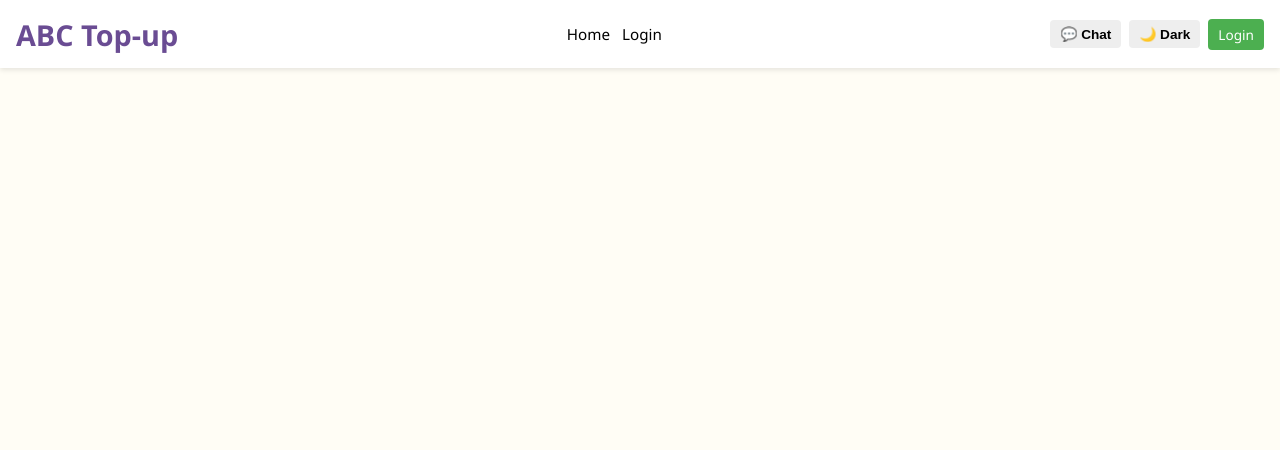
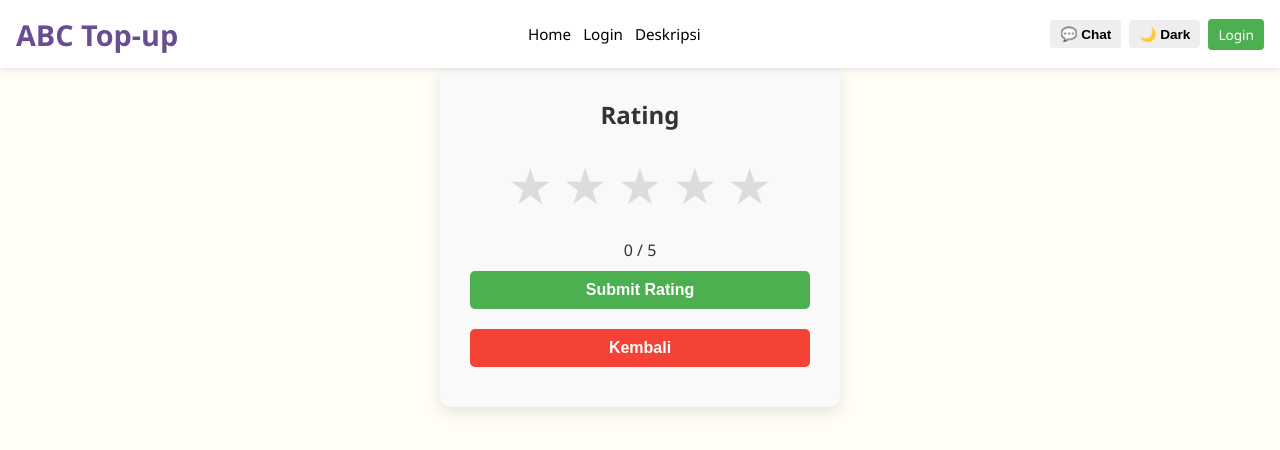
Before and after one commit to Koosell/final-project-fullstack, a React (Vite) app: page /rating in a window 1280 px wide. Shown: the top 450 px of the page. Built offline with nearby package versions, Linux system fonts and the light colour scheme.

Commit message:
Push all changes including deploy to GitHub Pages

```diff
--- a/src/Navbar.jsx
+++ b/src/Navbar.jsx
@@ -23,6 +23,7 @@ const Navbar = () => {
       <ul className="nav-links">
         <li><Link to="/">Home</Link></li>
         <li><Link to="/login">Login</Link></li>
+        <li><Link to="/tentang-kami">Deskripsi</Link></li>
       </ul>
       <div className="nav-actions">
         <button onClick={openChat} className="btn-chat">💬 Chat</button>
--- /dev/null
+++ b/src/Rating.jsx
@@ -0,0 +1,58 @@
+import React, { useState } from 'react';
+import { useNavigate } from 'react-router-dom'; // Mengimpor useNavigate
+import './index.css';
+
+const Rating = () => {
+  const [rating, setRating] = useState(0); // Menyimpan rating yang dipilih
+  const [submitted, setSubmitted] = useState(false); // Menyimpan status apakah rating sudah dikirim
+  const navigate = useNavigate(); // Inisialisasi useNavigate
+
+  const handleClick = (index) => {
+    setRating(index); // Mengubah rating saat bintang diklik
+  };
+
+  const handleSubmit = () => {
+    setSubmitted(true); // Mengubah status menjadi sudah terkirim
+  };
+
+  const handleBack = () => {
+    navigate(-1); // Kembali ke halaman sebelumnya
+  };
+
+  return (
+    <div className="rating-container">
+      {!submitted ? (
+        <>
+          <h2>Rating</h2>
+          <div className="stars-container">
+            {[1, 2, 3, 4, 5].map((star) => (
+              <span
+                key={star}
+                className={`star ${star <= rating ? 'filled' : ''}`}
+                onClick={() => handleClick(star)}
+              >
+                &#9733;
+              </span>
+            ))}
+          </div>
+          <p>{rating} / 5</p>
+          <button className="submit-button" onClick={handleSubmit}>
+            Submit Rating
+          </button>
+        </>
+      ) : (
+        <div className="thank-you-message">
+          <h2>Terima Kasih!</h2>
+          <p>Terima kasih telah memberikan rating {rating} bintang! Kami sangat menghargai masukan Anda.</p>
+        </div>
+      )}
+
+      {/* Tombol Back */}
+      <button className="back-button" onClick={handleBack}>
+        Kembali
+      </button>
+    </div>
+  );
+};
+
+export default Rating;
--- /dev/null
+++ b/src/TentangKami.jsx
@@ -0,0 +1,23 @@
+// src/pages/TentangKami.jsx
+import React from 'react';
+
+const TentangKami = () => {
+  return (
+    <div className="max-w-3xl mx-auto p-6 bg-white rounded-2xl shadow-md mt-10">
+      <h1 className="text-3xl font-bold text-gray-800 mb-4">Tentang Kami</h1>
+      <p className="text-gray-700 text-lg leading-relaxed">
+        Selamat datang di ABC TOP-UP, destinasi terpercaya bagi para gamer yang mencari layanan top up cepat, aman, dan terjangkau! Kami hadir sebagai solusi terbaik untuk memenuhi kebutuhan digital kamu dalam bermain game favorit, mulai dari Mobile Legends, Free Fire, PUBG Mobile, Higgs Domino, Valorant, hingga berbagai judul populer lainnya.
+
+        Di ABC TOP-UP, kami memahami bahwa kecepatan dan kemudahan adalah segalanya. Oleh karena itu, kami menghadirkan sistem top up otomatis yang memungkinkan kamu mendapatkan item atau diamond hanya dalam hitungan detik, tanpa harus menunggu lama. Cukup beberapa klik, saldo game kamu langsung bertambah!
+
+        Tak hanya itu, kami juga menjunjung tinggi aspek keamanan dan kenyamanan transaksi. Setiap pesanan diproses dengan sistem yang andal, serta dilengkapi dengan tim layanan pelanggan yang responsif dan siap membantu kamu kapan saja. Kepuasan pelanggan adalah komitmen utama kami — karena kami percaya bahwa pengalaman bermain game yang menyenangkan dimulai dari proses top up yang lancar.
+
+        Dengan harga yang bersaing, promo menarik, dan pelayanan profesional, ABC TOP-UP terus berupaya memberikan yang terbaik bagi komunitas gamer di seluruh Indonesia. Kami bangga telah menjadi pilihan utama bagi ribuan pelanggan setia yang mempercayakan kebutuhan top up mereka kepada kami.
+
+        Terima kasih telah memilih ABC TOP-UP. Yuk, tingkatkan pengalaman bermain kamu bersama kami — karena di dunia game, waktu dan kenyamanan adalah segalanya!.
+      </p>
+    </div>
+  );
+};
+
+export default TentangKami;
--- a/src/index.css
+++ b/src/index.css
@@ -717,3 +717,131 @@ button {
 .back-login:hover {
   text-decoration: underline;
 }
+
+/* Styling untuk rating container */
+.rating-container {
+  text-align: center;
+  padding: 30px;
+  max-width: 400px;
+  margin: 0 auto;
+  background-color: #f9f9f9;
+  border-radius: 10px;
+  box-shadow: 0 5px 15px rgba(0, 0, 0, 0.1);
+}
+
+h2 {
+  font-size: 24px;
+  margin-bottom: 20px;
+  color: #333;
+}
+
+/* Kontainer untuk bintang */
+.stars-container {
+  display: flex;
+  justify-content: center;
+  margin-bottom: 20px;
+}
+
+.star {
+  font-size: 50px;
+  color: #dcdcdc;
+  cursor: pointer;
+  transition: color 0.3s ease, transform 0.2s ease-in-out;
+  margin: 0 5px;
+}
+
+.star.filled {
+  color: #FFD700; /* Warna emas untuk bintang yang dipilih */
+  transform: scale(1.2); /* Efek pembesaran saat terisi */
+}
+
+.star:hover {
+  color: #FFD700; /* Warna emas saat hover */
+  transform: scale(1.3); /* Efek pembesaran saat hover */
+}
+
+/* Tombol submit */
+.submit-button {
+  background-color: #4CAF50;
+  color: white;
+  padding: 10px 20px;
+  font-size: 16px;
+  border: none;
+  border-radius: 5px;
+  cursor: pointer;
+  transition: background-color 0.3s ease;
+}
+
+.submit-button:hover {
+  background-color: #45a049;
+}
+
+.submit-button:active {
+  background-color: #388e3c;
+}
+
+/* Styling untuk ucapan terima kasih */
+.thank-you-message {
+  padding: 30px;
+  background-color: #e1f7d5;
+  border-radius: 10px;
+  box-shadow: 0 5px 10px rgba(0, 0, 0, 0.1);
+}
+
+.thank-you-message h2 {
+  color: #4CAF50;
+}
+
+.thank-you-message p {
+  color: #333;
+  font-size: 18px;
+}
+/* Tombol Kembali */
+.back-button {
+  background-color: #f44336; /* Warna merah untuk tombol back */
+  color: white;
+  padding: 10px 20px;
+  font-size: 16px;
+  border: none;
+  border-radius: 5px;
+  cursor: pointer;
+  margin-top: 20px;
+  transition: background-color 0.3s ease;
+}
+
+.back-button:hover {
+  background-color: #e53935;
+}
+
+.back-button:active {
+  background-color: #d32f2f;
+}
+
+/*TentangKami.css */
+.tentang-container {
+  max-width: 800px;
+  margin: 50px auto;
+  padding: 30px;
+  background-color: #ffffff;
+  border-radius: 16px;
+  box-shadow: 0 4px 10px rgba(0, 0, 0, 0.1);
+}
+
+.tentang-title {
+  font-size: 32px;
+  font-weight: bold;
+  color: #2d3748;
+  margin-bottom: 20px;
+}
+
+.tentang-paragraph {
+  font-size: 18px;
+  color: #4a5568;
+  line-height: 1.6;
+  margin-top: 16px;
+}
+
+.highlight {
+  font-weight: 600;
+  color: #3182ce;
+}
--- a/src/index.jsx
+++ b/src/index.jsx
@@ -70,6 +70,21 @@ const Index = () => {
         </div>
       </div>
 
+      {/* Rating Section (Sidebar) */}
+      <div className="rating-sidebar">
+        <h3>Rate Our Service</h3>
+        <div className="rating-stars">
+          <Link to="/rating">
+            <span className="star">&#9733;</span>
+            <span className="star">&#9733;</span>
+            <span className="star">&#9733;</span>
+            <span className="star">&#9733;</span>
+            <span className="star">&#9733;</span>
+          </Link>
+        </div>
+        <p>Give us a rating and help us improve!</p>
+      </div>
+
       <footer>
         <p>© 2025 ABC Top-up. All rights reserved.</p>
       </footer>
--- a/src/main.jsx
+++ b/src/main.jsx
@@ -8,6 +8,8 @@ import CheckoutPUBG from "./CheckoutPUBG.jsx";
 import Navbar from "./navbar.jsx";
 import Register from "./Register";
 import Login from "./Login";
+import Rating from './Rating';
+import TentangKami from "./TentangKami.jsx";
 import "./index.css";
 
 ReactDOM.createRoot(document.getElementById("root")).render(
@@ -16,6 +18,8 @@ ReactDOM.createRoot(document.getElementById("root")).render(
       <Navbar /> {/* Navbar tetap tampil di semua halaman */}
       <Routes>
         <Route path="/" element={<Index />} />
+        <Route path="/rating" element={<Rating />} />
+        <Route path="/tentang-kami" element={<TentangKami />} />
         <Route path="/checkout/ml" element={<CheckoutML />} />
         <Route path="/checkout/ff" element={<CheckoutFF />} />
         <Route path="/checkout/pubg" element={<CheckoutPUBG />} />
```
